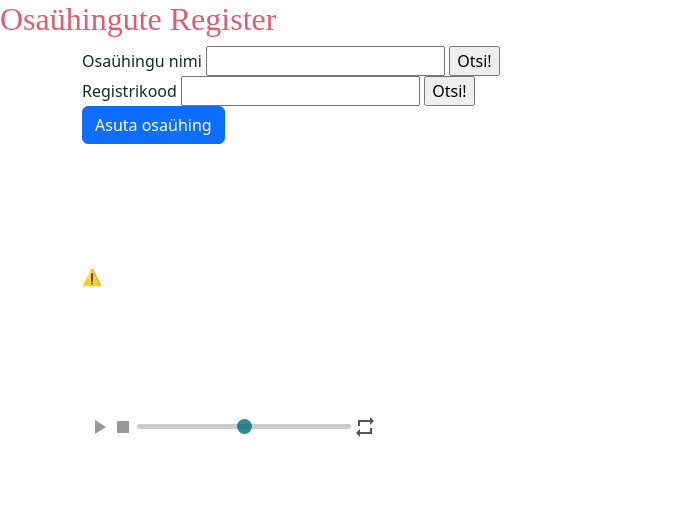
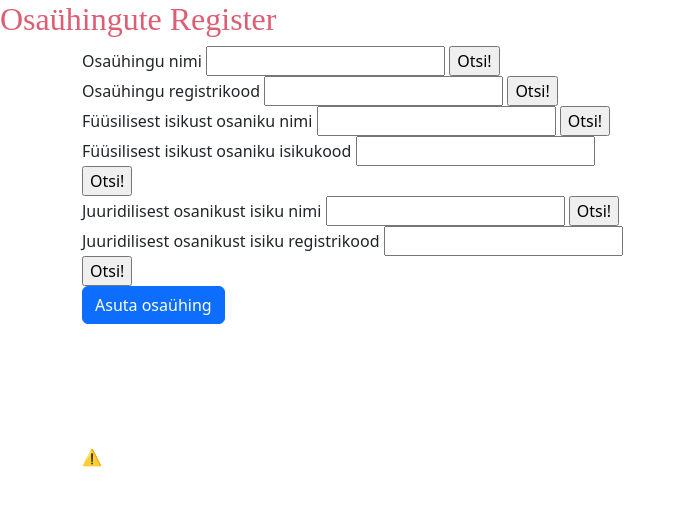
Before and after one commit to mariakesa/RIKPythonAssignment, a Flask app: page / in a window 1280 px wide. Shown: the top 526 px of the page, without its empty margins (0-685 px from the left). Run offline with Flask 3, Linux system fonts and the light colour scheme; some web fonts are replaced.

Commit message:
search forms

```diff
--- a/forms.py
+++ b/forms.py
@@ -8,7 +8,23 @@ class NimelineOtsinguRiba(FlaskForm):
     otsi=SubmitField('Otsi!')
 
 class RegistriOtsinguRiba(FlaskForm):
-    registrikood=IntegerField('Registrikood', validators=[DataRequired()])
+    registrikood=IntegerField('Osaühingu registrikood', validators=[DataRequired()])
+    otsi=SubmitField('Otsi!')
+
+class FuusIsikudNimelineOtsing(FlaskForm):
+    fuus_is_marksona=StringField('Füüsilisest isikust osaniku nimi', validators=[DataRequired()])
+    otsi=SubmitField('Otsi!')
+
+class FuusIsikudIsikukoodiOtsing(FlaskForm):
+    isikukood=StringField('Füüsilisest isikust osaniku isikukood', validators=[DataRequired()])
+    otsi=SubmitField('Otsi!')
+
+class JuriidilisedIsikudNimelineOtsing(FlaskForm):
+    juur_is_marksona=IntegerField('Juuridilisest osanikust isiku nimi', validators=[DataRequired()])
+    otsi=SubmitField('Otsi!')
+
+class JuriidilisedIsikudRegistrikoodiOtsing(FlaskForm):
+    registrikood=IntegerField('Juuridilisest osanikust isiku registrikood', validators=[DataRequired()])
     otsi=SubmitField('Otsi!')
 
 class FuusIsikudVorm(Form):
--- a/routes.py
+++ b/routes.py
@@ -10,6 +10,10 @@ import urllib
 def avaleht():
     nimeline_otsing = NimelineOtsinguRiba()
     registri_numbri_otsing = RegistriOtsinguRiba()
+    fuus_isikud_nimeline_otsing = FuusIsikudNimelineOtsing()
+    fuus_isikud_ik_otsing = FuusIsikudIsikukoodiOtsing()
+    juur_isikud_nimeline_otsing = JuriidilisedIsikudNimelineOtsing()
+    juur_isikud_rk_otsing = JuriidilisedIsikudRegistrikoodiOtsing()
     paringu_tagastus=pd.DataFrame()
     if nimeline_otsing.validate_on_submit():
         paringu_tagastus=nimeline_otsing_paring(nimeline_otsing.marksona.data)
@@ -17,9 +21,13 @@ def avaleht():
     if registri_numbri_otsing.validate_on_submit():
         paringu_tagastus=registri_otsing_paring(registri_numbri_otsing.registrikood.data)
     return render_template('avaleht.html',
-                           nimeline_otsing=nimeline_otsing,
-                           registri_otsing=registri_numbri_otsing,
-                           df=paringu_tagastus)
+                            nimeline_otsing = nimeline_otsing,
+                            registri_otsing = registri_numbri_otsing,
+                            fuus_isikud_nimeline_otsing = fuus_isikud_nimeline_otsing,
+                            fuus_isikud_ik_otsing = fuus_isikud_ik_otsing,
+                            juur_isikud_nimeline_otsing = juur_isikud_nimeline_otsing,
+                            juur_isikud_rk_otsing = juur_isikud_rk_otsing,
+                            df=paringu_tagastus)
 
 @app.route('/osauhingud/<osauhingu_nimi>')
 def osauhingu_andmed(osauhingu_nimi):
--- a/templates/avaleht.html
+++ b/templates/avaleht.html
@@ -26,6 +26,30 @@
                         {{registri_otsing.registrikood.label}}
                         {{registri_otsing.registrikood}}
                         {{registri_otsing.otsi}}
+                    </form>
+                    <form action="/" method="post">
+                        {{fuus_isikud_nimeline_otsing.csrf_token}}
+                        {{fuus_isikud_nimeline_otsing.fuus_is_marksona.label}}
+                        {{fuus_isikud_nimeline_otsing.fuus_is_marksona}}
+                        {{fuus_isikud_nimeline_otsing.otsi}}
+                    </form>
+                    <form action="/" method="post">
+                        {{fuus_isikud_ik_otsing.csrf_token}}
+                        {{fuus_isikud_ik_otsing.isikukood.label}}
+                        {{fuus_isikud_ik_otsing.isikukood}}
+                        {{fuus_isikud_ik_otsing.otsi}}
+                    </form>
+                    <form action="/" method="post">
+                        {{juur_isikud_nimeline_otsing.csrf_token}}
+                        {{juur_isikud_nimeline_otsing.juur_is_marksona.label}}
+                        {{juur_isikud_nimeline_otsing.juur_is_marksona}}
+                        {{juur_isikud_nimeline_otsing.otsi}}
+                    </form>
+                    <form action="/" method="post">
+                        {{juur_isikud_rk_otsing.csrf_token}}
+                        {{juur_isikud_rk_otsing.registrikood.label}}
+                        {{juur_isikud_rk_otsing.registrikood}}
+                        {{juur_isikud_rk_otsing.otsi}}
                     </form>
                     <a href="/osauhingu_asutamine" class="btn btn-primary">Asuta osaühing</a>
                     <script src="https://unpkg.com/@lottiefiles/lottie-player@latest/dist/lottie-player.js"></script>
```
